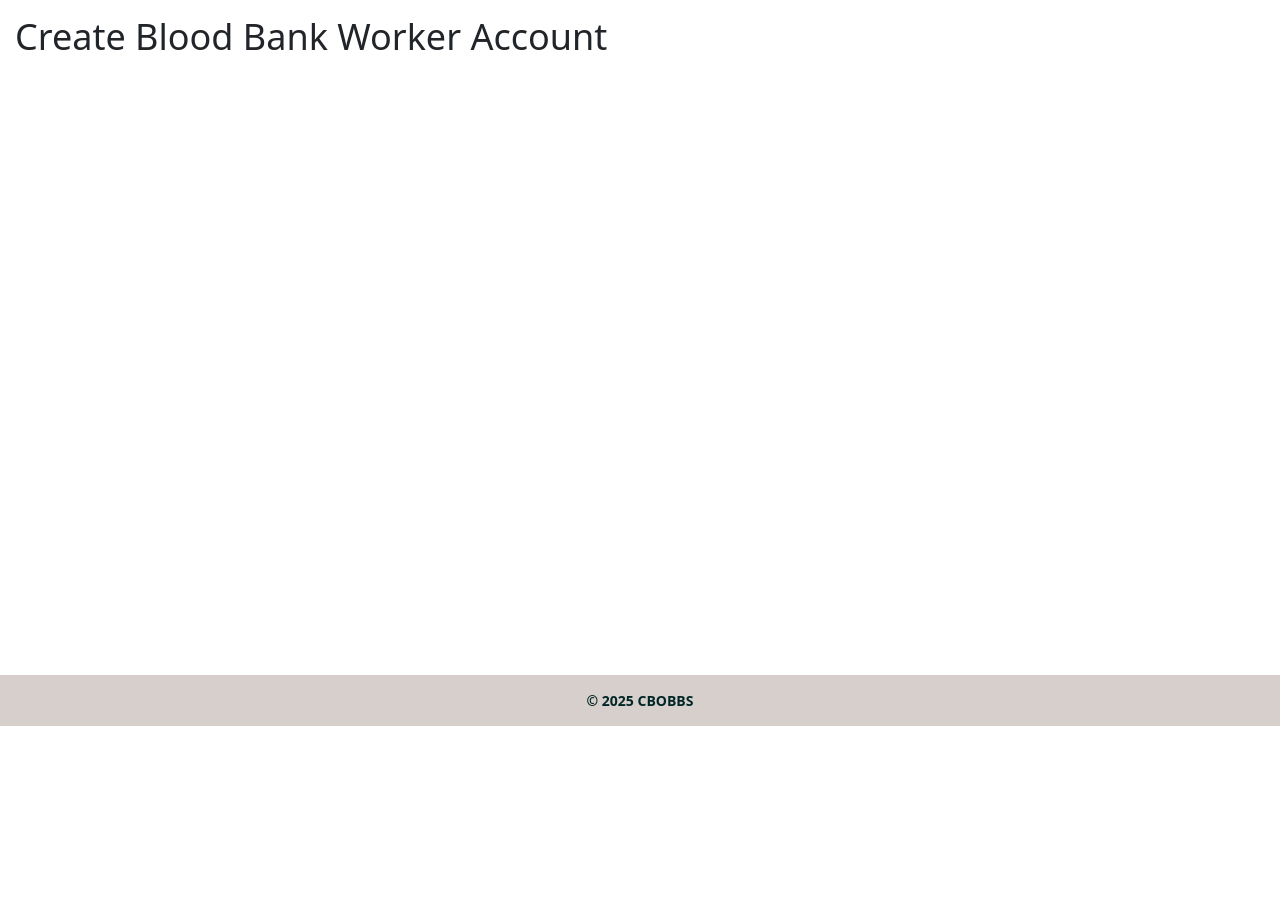
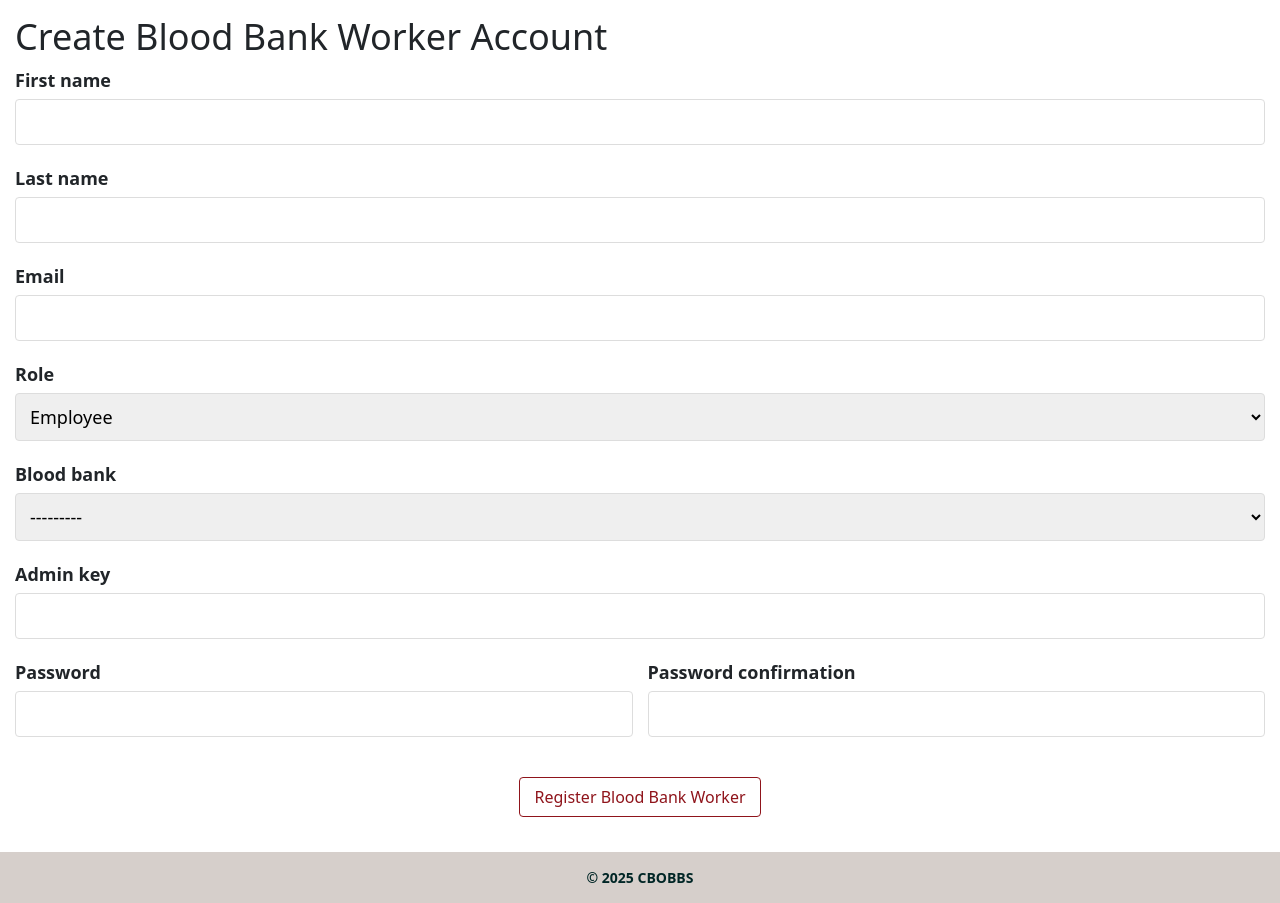
Before and after one commit to AnshukGottipati/CloudBloodBank, a Django app: page /register/bbworker/ in a window 1280 px wide. Shown: the part 74-977 px from the top of the page. Before the commit the page ends 800 px from the top, so only its background shows below. Run offline with Django 4.2, Linux system fonts and the light colour scheme; data that the repository does not hold is empty.

Commit message:
fixed registration forms not showing

```diff
--- a/bloodbank/cbobbs/forms.py
+++ b/bloodbank/cbobbs/forms.py
@@ -30,13 +30,15 @@
     first_name = forms.CharField(max_length=150, required=True)
     last_name = forms.CharField(max_length=150, required=True)
     role = forms.ChoiceField(choices=ROLE_CHOICES, required=True)
+    blood_bank = forms.ModelChoiceField(queryset=BloodBank.objects.all(), required=True)
+    admin_key = forms.CharField(max_length=5, required=False, help_text="Required if registering for a different blood bank.")
 
     class Meta:
         model = User
-        fields = ['email', 'first_name', 'last_name', 'role', 'password1', 'password2']
+        fields = ['email', 'first_name', 'last_name', 'role', 'blood_bank', 'admin_key', 'password1', 'password2']
 
     def __init__(self, *args, **kwargs):
-        self.request = kwargs.pop('request', None)  # get request for access to logged-in user
+        self.request = kwargs.pop('request', None)
         super().__init__(*args, **kwargs)
 
     def clean_email(self):
@@ -47,6 +49,18 @@
             raise ValidationError("A blood bank worker with this email already exists.")
         return email
 
+    def clean(self):
+        cleaned_data = super().clean()
+        selected_bank = cleaned_data.get('blood_bank')
+        entered_key = cleaned_data.get('admin_key')
+
+        if selected_bank and selected_bank:
+            if selected_bank.admin_key != entered_key:
+                self.add_error('admin_key', "Invalid admin key for selected blood bank.")
+
+
+        return cleaned_data
+
     def save(self, commit=True):
         user = super().save(commit=False)
         email = self.cleaned_data['email']
@@ -54,18 +68,9 @@
         if commit:
             user.save()
 
-        first_name = self.cleaned_data['first_name']
-        last_name = self.cleaned_data['last_name']
-        full_name = f"{first_name} {last_name}"
+        full_name = f"{self.cleaned_data['first_name']} {self.cleaned_data['last_name']}"
         role = self.cleaned_data['role']
-
-        if hasattr(self.request.user, 'bbworker'):
-            blood_bank = self.request.user.bbworker.blood_bank
-        else:
-            #raise ValidationError("Your account is not linked to a blood bank.")
-            blood_bank = BloodBank.objects.first()  # Gets the first BloodBank entry
-            if not blood_bank:
-                raise ValidationError("No blood bank available to assign to this worker.")
+        blood_bank = self.cleaned_data['blood_bank']
 
         BloodbankWorker.objects.create(
             bb_worker_id=user,
@@ -76,6 +81,7 @@
         )
 
         return user
+
 
 class HealthCareWorkerRegistrationForm(UserCreationForm):
     email = forms.EmailField(required=True, max_length=254)
--- a/bloodbank/cbobbs/templates/bbworker/base.html
+++ b/bloodbank/cbobbs/templates/bbworker/base.html
@@ -22,7 +22,7 @@
 <body>
     <header>
         <div class='title'>
-            <a href="{% url 'bb-dash' %}" class="nav-logo">
+            <a href="{% url 'bb-donation' %}" class="nav-logo">
                 <img src="{% static 'img/logo_placeholder.png' %}" alt="CBOBBS Logo">
             </a>
             <h1>{% block header %}CBOBBS{% endblock %} </h1>
@@ -33,16 +33,17 @@
             <div class="dropdown">
                 <button class="dropbtn">Menu &#9662;</button>
                 <nav class="dropdown-content">
-                    <a href="{% url 'bb-donors' %}">Donors</a>
-                    <a href="{% url 'bb-donation' %}">Donation</a>
+                    <a href="{% url 'bb-donors' %}">Donation History</a>
+                    <a href="{% url 'bb-donation' %}">Log Donation</a>
                     <a href="{% url 'bb-appt' %}">Appointments</a>
-                    <a href="{% url 'bbworker-registration' %}">Register Worker</a>
+                    {% if request.user.is_authenticated and request.user.bbworker.role|lower == "admin" %}
+                        <a href="{% url 'bbworker-registration' %}">Register Worker</a>
+                    {% endif %}
                 </nav>
             </div>
             <a href="{% url 'logout' %}" class="login">Logout</a>
         </div>
     </header>
-
 
     {% if messages %}
         <ul class="messages" style="padding:5px 15px;">
@@ -59,6 +60,7 @@
             Content
         {% endblock %}
     </main>
+
     <footer>
         © 2025 CBOBBS
     </footer>
--- a/bloodbank/cbobbs/templates/bbworker/register-bbworker.html
+++ b/bloodbank/cbobbs/templates/bbworker/register-bbworker.html
@@ -5,7 +5,7 @@
 
 <h2>Create Blood Bank Worker Account</h2>
 
-<div class="tab-content">
+<div>
     <form method="post" novalidate>
         {% csrf_token %}
         {{ form.non_field_errors }}
@@ -50,6 +50,26 @@
             </div>
         </div>
 
+        <div class="form-group">
+            <label for="{{ form.blood_bank.id_for_label }}">{{ form.blood_bank.label }}</label>
+            {{ form.blood_bank }}
+            <div class="errors">
+                {% for error in form.blood_bank.errors %}
+                    <p>{{ error }}</p>
+                {% endfor %}
+            </div>
+        </div>
+
+        <div class="form-group">
+            <label for="{{ form.admin_key.id_for_label }}">{{ form.admin_key.label }}</label>
+            {{ form.admin_key }}
+            <div class="errors">
+                {% for error in form.admin_key.errors %}
+                    <p>{{ error }}</p>
+                {% endfor %}
+            </div>
+        </div>
+
         <div class="form-row">
             <div class="form-group">
                 <label for="{{ form.password1.id_for_label }}">{{ form.password1.label }}</label>
@@ -73,9 +93,8 @@
         </div>
 
         <div class="button-container">
-            <button type="submit" class='btn-outline'>Register Blood Bank Worker</button>
+            <button type="submit" class="btn-outline">Register Blood Bank Worker</button>
         </div>
     </form>
 </div>
-
 {% endblock %}
--- a/bloodbank/cbobbs/templates/bbworker/register-donor.html
+++ b/bloodbank/cbobbs/templates/bbworker/register-donor.html
@@ -5,7 +5,7 @@
 
 <h2>Create Donor Account</h2>
 
-<div class="tab-content">
+<div>
     <form method="post" novalidate>
         {% csrf_token %}
         {{ form.non_field_errors }}
--- a/bloodbank/cbobbs/templates/hcworker/base.html
+++ b/bloodbank/cbobbs/templates/hcworker/base.html
@@ -22,7 +22,7 @@
 <body>
     <header>
         <div class='title'>
-            <a href="{% url 'hc-dash' %}" class="nav-logo">
+            <a href="{% url 'hc-bloodsupply' %}" class="nav-logo">
                 <img src="{% static 'img/logo_placeholder.png' %}" alt="CBOBBS Logo">
             </a>
             <h1>{% block header %}CBOBBS{% endblock %} </h1>
@@ -32,7 +32,6 @@
             <div class="dropdown">
                 <button class="dropbtn">Menu &#9662;</button>
                 <nav class="dropdown-content">
-                    <a href="{% url 'hc-dash' %}">Dashboard</a>
                     <a href="{% url 'hc-bloodsupply' %}">Blood Supply</a>
                 </nav>
             </div>
--- a/bloodbank/cbobbs/templates/hcworker/register-hcworker.html
+++ b/bloodbank/cbobbs/templates/hcworker/register-hcworker.html
@@ -5,7 +5,7 @@
 
 <h2>Create Healthcare Worker Account</h2>
 
-<div class="tab-content">
+<div>
     <form method="post" novalidate>
         {% csrf_token %}
         {{ form.non_field_errors }}
--- a/bloodbank/cbobbs/urls.py
+++ b/bloodbank/cbobbs/urls.py
@@ -14,12 +14,10 @@
     path("donor/hist/", views.donor_hist, name="donor-hist"),
     path("donor/profile/", views.donor_profile, name="donor-profile"),
 
-    path("bbworker/", views.bbworker_dash, name="bb-dash"),
     path("bbworker/donors/", views.bbworker_donors, name="bb-donors"),
     path("bbworker/donation/", views.bbworker_donation, name="bb-donation"),
     path("bbworker/appt/", views.bbworker_appt, name="bb-appt"),
 
-    path("hcworker/", views.hcworker_dash, name="hc-dash"),
     path("hcworker/bloodsupply/", views.hcworker_bloodsupply, name="hc-bloodsupply"),
 
     path("register/donor/", views.register_donor, name="donor-registration"),
--- a/bloodbank/cbobbs/views.py
+++ b/bloodbank/cbobbs/views.py
@@ -1,7 +1,6 @@
 from django.shortcuts import render,redirect
 from django.contrib import messages
 from django.contrib.auth import authenticate, login, logout
-from django.contrib.auth.models import User
 from .forms import BloodBankWorkerRegistrationForm, HealthCareWorkerRegistrationForm, DonorRegistrationForm, LogDonationForm, LogTransactionForm, UpdateStatusForm, TransportForm
 from django.db import transaction
 from .decorators import donor_required, hcworker_required, hcworker_admin_required, bbworker_required, bbworker_admin_required
@@ -26,12 +25,12 @@
             if hasattr(user, 'bbworker') and user.bbworker.role == "admin":
                 return redirect('bbworker-registration')
             elif(hasattr(user,'bbworker') and user.bbworker.role == "employee"):
-                return redirect('bb-dash')
+                return redirect('bb-registration')
 
             elif hasattr(user, 'hcworker') and user.hcworker.role == "admin":
                 return redirect('hcworker-registration')
             elif(hasattr(user,'hcworker') and user.hcworker.role == "employee"):
-                return redirect('hc-dash')
+                return redirect('hc-bloodsupply')
 
             elif(hasattr(user,'donor')):
                 return redirect('donor-dash')
@@ -58,12 +57,12 @@
             if hasattr(user, 'bbworker') and user.bbworker.role == "admin":
                 return redirect('bbworker-registration')
             elif(hasattr(user,'bbworker') and user.bbworker.role == "employee"):
-                return redirect('bb-dash')
+                return redirect('bb-donation')
 
             elif hasattr(user, 'hcworker') and user.hcworker.role == "admin":
                 return redirect('hcworker-registration')
             elif(hasattr(user,'hcworker') and user.hcworker.role == "employee"):
-                return redirect('hc-dash')
+                return redirect('hc-bloodsupply')
 
             elif(hasattr(user,'donor')):
                 return redirect('donor-dash')
@@ -241,7 +240,7 @@
 
         if not hasattr(user, 'bbworker'):
             messages.error(request, "You are not authorized.")
-            return redirect('bb-dash')
+            return redirect('bb-donors')
 
         bb = user.bbworker.blood_bank
 
@@ -343,6 +342,7 @@
     if request.method == 'POST':
         form = BloodBankWorkerRegistrationForm(request.POST, request=request)
         if form.is_valid():
+
             with transaction.atomic():
                 user = form.save()
                 messages.success(request, f"Worker account created. Username: {user.username}")
```
Also changed, not shown: bloodbank/cbobbs/models.py (+7 -0 lines), bloodbank/cbobbs/migrations/0020_bloodbank_admin_key_healthcenter_admin_key_and_more.py (added).
